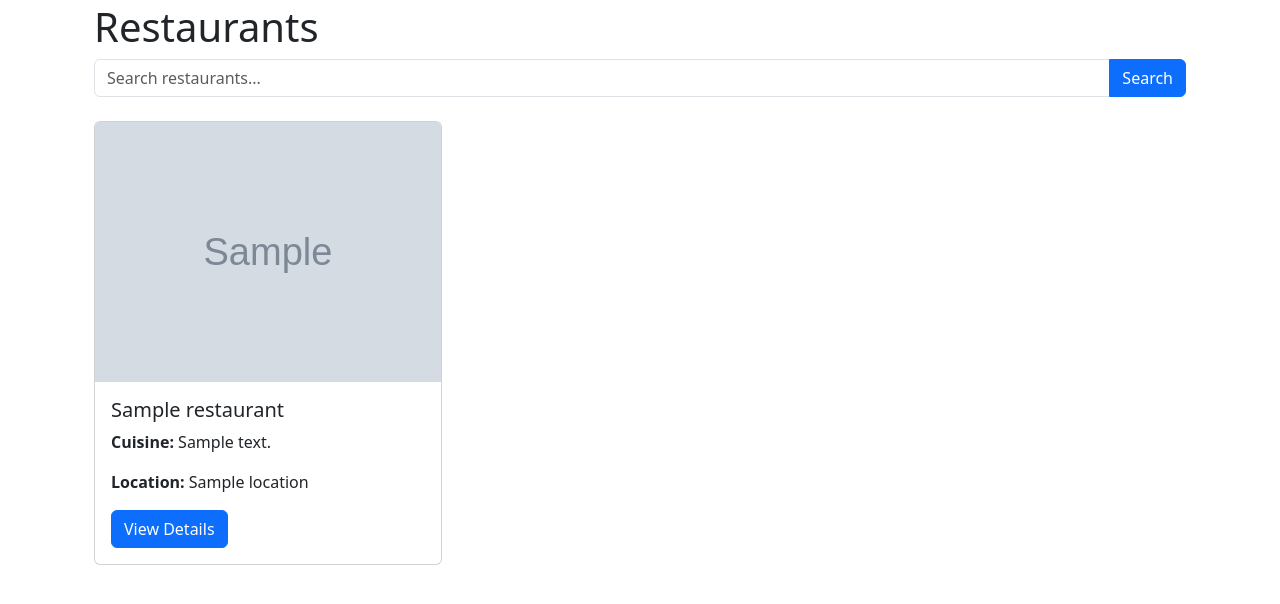
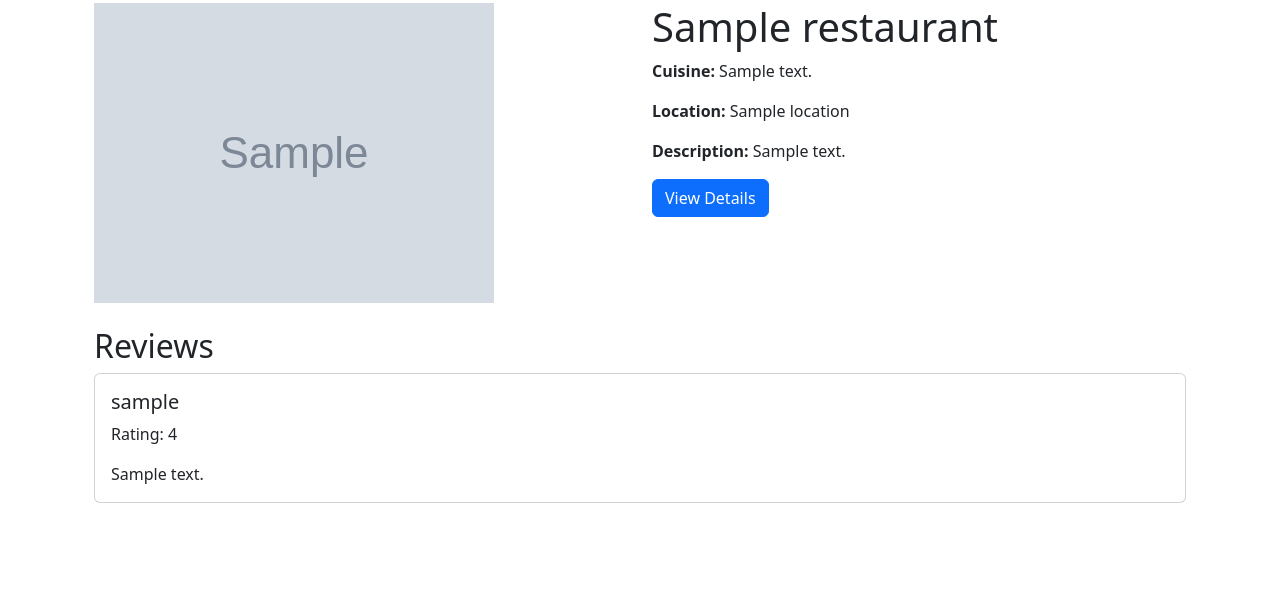
Before and after one commit to yosephdev/book-dine, a Django app: template booking_system/templates/booking_system/restaurant_detail.html in a window 1280 px wide. Shown: the part 45-649 px from the top of the page. Run offline with Django 4.2, Linux system fonts and the light colour scheme; the template is opened without the code that fills it: most values are stand-ins (such as "Sample title", 1, 10 or a date in 2020); grey boxes marked "Sample" are stand-in pictures.

Commit message:
Update restaurant detail page layout and add review section

```diff
--- a/booking_system/templates/booking_system/restaurant_detail.html
+++ b/booking_system/templates/booking_system/restaurant_detail.html
@@ -3,104 +3,46 @@
 
 {% block content %}
 <div class="container my-5">
-    <h1>Restaurants</h1>
+    <div class="row">
+        <div class="col-md-6">
+            {% if restaurant.image %}
+            {% if restaurant.image.url|slice:":7" == "http://" or restaurant.image.url|slice:":8" == "https://" %}
+            <img src="{{ restaurant.image.url }}" class="img-fluid" alt="{{ restaurant.name }}">
+            {% else %}
+            <img src="{{ restaurant.image.url|default_if_none:'#' }}" data-src="{{ restaurant.image.url }}"
+                class="img-fluid lazyload" alt="{{ restaurant.name }}">
+            {% endif %}
+            {% else %}
+            <img src="{% static 'images/restaurant-placeholder.jpg' %}" class="img-fluid" alt="{{ restaurant.name }}">
+            {% endif %}
+        </div>
+        <div class="col-md-6">
+            <h1>{{ restaurant.name }}</h1>
+            <p><strong>Cuisine:</strong> {{ restaurant.cuisine }}</p>
+            <p><strong>Location:</strong> {{ restaurant.location }}</p>
+            <p><strong>Description:</strong> {{ restaurant.description }}</p>
+            <a href="{% url 'restaurant_detail' restaurant.id %}" class="btn btn-primary">View Details</a>
+            {% if request.user.is_authenticated %}
+            <a href="{% url 'write_review' restaurant.id %}" class="btn btn-secondary">Write a Review</a>
+            {% endif %}
+        </div>
+    </div>
 
-    <form method="get" action="{% url 'restaurant_list' %}" class="mb-4">
-        <div class="input-group">
-            <input type="text" name="search" class="form-control" placeholder="Search restaurants..."
-                value="{{ search_query }}">
-            <button type="submit" class="btn btn-primary">Search</button>
-        </div>
-    </form>
-
-    <div class="row">
-        {% for restaurant in restaurants %}
-        <div class="col-md-4 mb-4">
-            <div class="card h-100 restaurant-card">
-                {% if restaurant.image %}
-                {% if restaurant.image.url|slice:":7" == "http://" or restaurant.image.url|slice:":8" == "https://" %}
-                <img src="{{ restaurant.image.url }}" class="card-img-top" alt="{{ restaurant.name }}">
-                {% else %}
-                <img src="{{ restaurant.image.url|default_if_none:'#' }}" data-src="{{ restaurant.image.url }}"
-                    class="card-img-top lazyload" alt="{{ restaurant.name }}">
-                {% endif %}
-                {% else %}
-                <img src="{% static 'images/restaurant-placeholder.jpg' %}" class="card-img-top"
-                    alt="{{ restaurant.name }}">
-                {% endif %}
+    <div class="row mt-4">
+        <div class="col">
+            <h2>Reviews</h2>
+            {% for review in restaurant.reviews.all %}
+            <div class="card mb-3">
                 <div class="card-body">
-                    <h5 class="card-title">{{ restaurant.name }}</h5>
-                    <p class="card-text"><strong>Cuisine:</strong> {{ restaurant.cuisine }}</p>
-                    <p class="card-text"><strong>Location:</strong> {{ restaurant.location }}</p>
-                    <a href="{% url 'restaurant_detail' restaurant_id %}" class="btn btn-primary">View Details</a>
+                    <h5 class="card-title">{{ review.user.username }}</h5>
+                    <p class="card-text">Rating: {{ review.rating }}</p>
+                    <p class="card-text">{{ review.comment }}</p>
                 </div>
             </div>
+            {% empty %}
+            <p>No reviews yet.</p>
+            {% endfor %}
         </div>
-        {% empty %}
-        <div class="col">
-            <p>No restaurants found.</p>
-        </div>
-        {% endfor %}
     </div>
-
-    {% if is_paginated %}
-    <nav aria-label="Page navigation">
-        <ul class="pagination justify-content-center">
-            {% if page_obj.has_previous %}
-            <li class="page-item">
-                <a class="page-link" href="?page={{ page_obj.previous_page_number }}&search={{ search_query }}"
-                    aria-label="Previous">
-                    <span aria-hidden="true">&laquo;</span>
-                </a>
-            </li>
-            {% else %}
-            <li class="page-item disabled">
-                <a class="page-link" href="#" tabindex="-1" aria-disabled="true" aria-label="Previous">
-                    <span aria-hidden="true">&laquo;</span>
-                </a>
-            </li>
-            {% endif %}
-
-            {% for i in paginator.page_range %}
-            {% if page_obj.number == i %}
-            <li class="page-item active" aria-current="page">
-                <a class="page-link" href="#">{{ i }}</a>
-            </li>
-            {% else %}
-            <li class="page-item">
-                <a class="page-link" href="?page={{ i }}&search={{ search_query }}">{{ i }}</a>
-            </li>
-            {% endif %}
-            {% endfor %}
-
-            {% if page_obj.has_next %}
-            <li class="page-item">
-                <a class="page-link" href="?page={{ page_obj.next_page_number }}&search={{ search_query }}"
-                    aria-label="Next">
-                    <span aria-hidden="true">&raquo;</span>
-                </a>
-            </li>
-            {% else %}
-            <li class="page-item disabled">
-                <a class="page-link" href="#" tabindex="-1" aria-disabled="true" aria-label="Next">
-                    <span aria-hidden="true">&raquo;</span>
-                </a>
-            </li>
-            {% endif %}
-        </ul>
-    </nav>
-    {% endif %}
 </div>
 {% endblock %}
-
-{% block styles %}
-<style>
-    .restaurant-card {
-        transition: transform 0.3s ease;
-    }
-
-    .restaurant-card:hover {
-        transform: scale(1.05);
-    }
-</style>
-{% endblock %}
```
